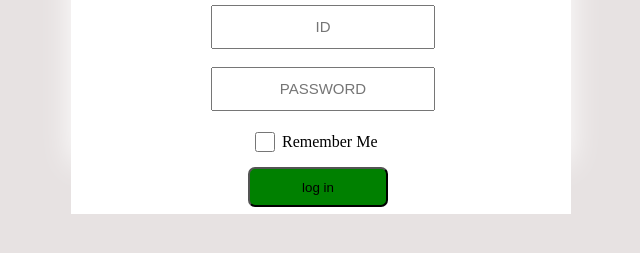
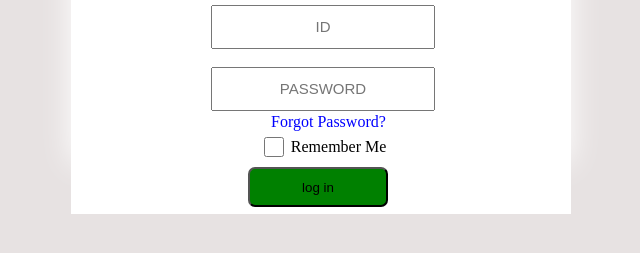
Before and after one commit to MartinNtow/FACE-RECOGNITION-UI, a plain HTML site: page login.html in a window 1280 px wide. Shown: the part 295-548 px from the top of the page, without its empty margins (467-1107 px from the left). Drawn offline with Linux system fonts and the light colour scheme.

Commit message:
added forgot password link

```diff
--- a/login.css
+++ b/login.css
@@ -36,7 +36,8 @@ input{
 }
 input:nth-of-type(3){
     position: relative;
-    left: 90px;
+    left: -20px;
+    top: 5px;
 }
 input::placeholder{
     text-align: center;
@@ -44,8 +45,8 @@ input::placeholder{
 }
 span{
     position: relative;
-    left: 0px;
-    bottom: 5px;
+    left: -110px;
+    bottom: 0px;
 }
 button{
     position: relative;
@@ -56,3 +57,10 @@ button{
     background-color: green;
     border-radius: 7px;
 }
+a{
+    position: relative;
+    bottom: 25px;
+    left: 200px;
+    text-decoration: none;
+    color: blue;
+}
--- a/login.html
+++ b/login.html
@@ -19,6 +19,7 @@
         <input type="text" id="Idnumber" placeholder="ID"><br> <br>
 
         <input type="password" id="password" placeholder="PASSWORD"><br> <br>
+        <a href="forgotpage.html">Forgot Password?</a>
 
         <input type="checkbox"> <span>Remember Me</span> <br><br>
 
```
Also changed, not shown: forgotpage.html (added, +11 -0 lines).
